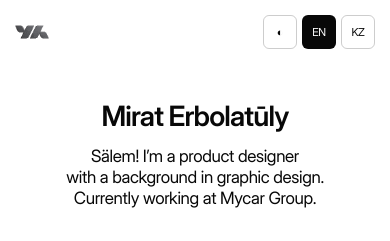
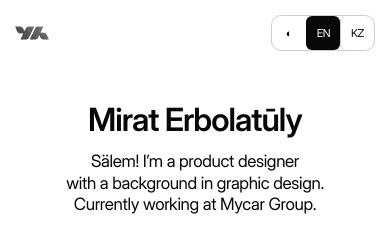
Before and after one commit to yemirades/site, a Next.js app: page / in a window 390 px wide. Shown: the top 241 px of the page. Built offline with nearby package versions, Linux system fonts and the light colour scheme; grey boxes are pictures that could not be loaded.

Commit message:
Refine profile controls and mobile contact

```diff
--- a/src/app/globals.css
+++ b/src/app/globals.css
@@ -285,20 +285,23 @@ button {
 
 .index-logo { display: block; width: 34px; height: 34px; }
 .index-logo img { width: 100%; height: 100%; object-fit: contain; }
-.index-controls { display: flex; align-items: center; gap: 5px; }
+.index-controls { display: flex; align-items: center; gap: 0; overflow: hidden; border: 1px solid var(--line); border-radius: 10px; }
 .index-controls button {
   min-width: 34px;
   height: 34px;
   padding: 0 9px;
-  border: 1px solid var(--line);
+  border: 0;
+  border-left: 1px solid var(--line);
   background: transparent;
   color: var(--ink);
   font-size: 11px;
 }
+.index-controls button:first-child { border-left: 0; }
 .index-controls button[aria-pressed="true"] { background: var(--ink); color: var(--page); }
 .index-intro { margin-top: clamp(52px, 10vh, 110px); max-width: 260px; }
-.index-name { margin-bottom: 16px; font-size: clamp(22px, 2.15vw, 32px); font-weight: 600; line-height: .95; letter-spacing: -.03em; }
-.index-hero-video { position: relative; width: min(100%, 270px); aspect-ratio: 1; margin-top: 34px; overflow: hidden; background: var(--soft); }
+.index-name { margin-bottom: 16px; font-size: clamp(32px, 3vw, 44px); font-weight: 600; line-height: .95; letter-spacing: -.03em; }
+.index-intro > p:not(.index-name) { font-weight: 500; }
+.index-hero-video { position: relative; width: min(56%, 220px); aspect-ratio: 1; margin-top: 34px; overflow: hidden; background: var(--soft); }
 .index-hero-video video { width: 100%; height: 100%; object-fit: cover; }
 .index-profile-bottom { align-items: flex-end; margin-top: auto; }
 .index-profile-bottom nav { display: flex; max-width: 150px; flex-wrap: wrap; gap: 4px 12px; }
@@ -328,6 +331,7 @@ button {
 .index-project-visual:hover .index-project-media { transform: scale(1.025); }
 
 .index-editorial { display: grid; grid-template-columns: 100px minmax(0, 1fr); gap: var(--index-gap); padding: clamp(50px, 7vw, 100px) 0; border-top: 1px solid var(--line); }
+.index-editorial#approach { grid-template-columns: minmax(0, 1fr); }
 .index-editorial-label { font-weight: 600; }
 .index-editorial-lead { max-width: 850px; font-size: clamp(28px, 4.2vw, 64px); font-weight: 600; line-height: .98; letter-spacing: -.03em; }
 .index-list { border-top: 1px solid var(--line); }
@@ -347,7 +351,7 @@ button {
   .portfolio-index { font-size: 14px; }
   .index-profile { position: relative; inset: auto; width: 100%; min-width: 0; min-height: 100svh; padding: 15px; border-right: 0; border-bottom: 1px solid var(--line); }
   .index-intro { margin: 54px auto 0; max-width: 300px; text-align: center; text-wrap: balance; }
-  .index-name { font-size: 28px; }
+  .index-name { font-size: 32px; }
   .index-intro > p:not(.index-name) { font-size: 17px; line-height: 1.25; }
   .index-hero-video { width: min(58vw, 220px); margin: 34px auto; }
   .index-profile-bottom { width: 100%; }
@@ -368,8 +372,8 @@ button {
   .index-company-logo { width: 34px; height: 34px; }
   .index-experience-row > div:last-child { grid-column: 2; }
   .index-role { display: grid; grid-template-columns: minmax(0,1fr) auto; }
-  .index-contact { grid-template-columns: 72px minmax(0,1fr); gap: 12px; }
-  .index-contact-photo { width: 72px; }
+  .index-contact { grid-template-columns: minmax(0,1fr); gap: 18px; }
+  .index-contact-photo { width: 96px; }
   .index-contact-lead { font-size: clamp(26px, 9vw, 42px); }
 }
 
```
